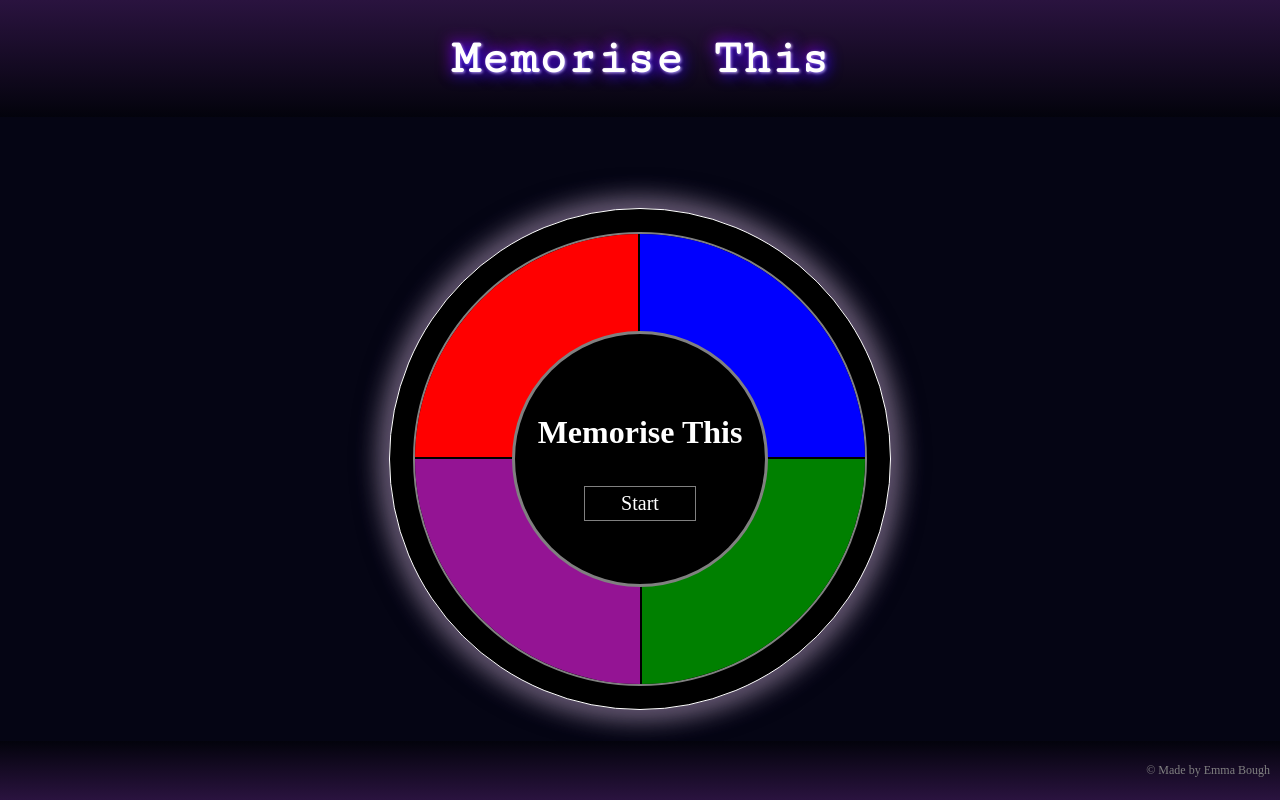
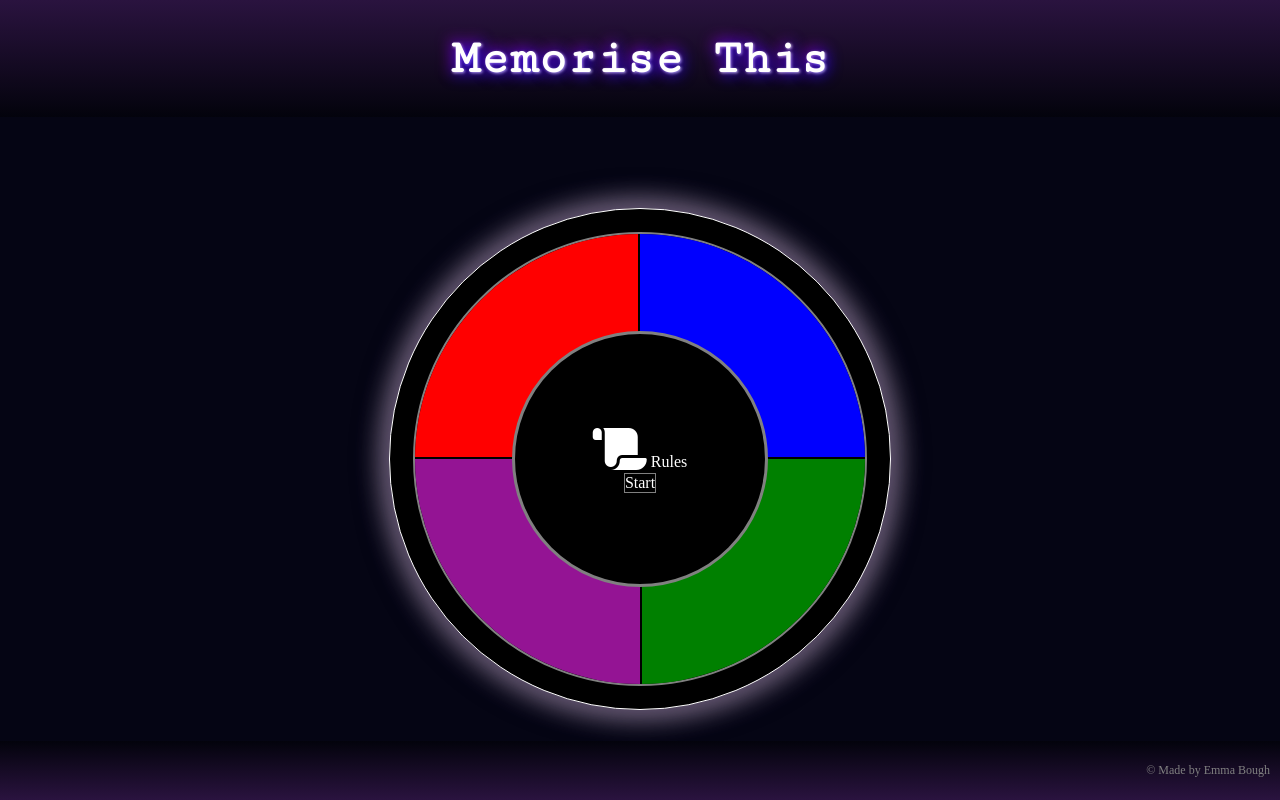
Before and after one commit to twitch10126/memorise-this, a plain HTML site: page index.html in a window 1280 px wide. Drawn offline with Linux system fonts and the light colour scheme.

Commit message:
Add font awesome scroll for rules

```diff
--- a/index.html
+++ b/index.html
@@ -4,6 +4,8 @@
 <head>
     <meta charset="UTF-8">
     <meta name="viewport" content="width=device-width, initial-scale=1.0">
+    <!-- font-awesome script-->
+    <script src="https://kit.fontawesome.com/e41725af1c.js" crossorigin="anonymous"></script>
     <!-- Custom  CSS Stylesheet -->
     <link rel="stylesheet" href="assets/css/style.css">
     <title>Memorise This</title>
@@ -27,8 +29,11 @@
                 </div>
                 <!-- center circle holds the start button and score -->
                 <div class="center-circle">
-                    <h3>Memorise This</h3>
-                    <p class="border">Start</p> <!-- before game begins set to Start afterwards set to Score: -->
+                    <div class="rules ">
+                        <i class="fa-solid fa-scroll fa-3x"></i>
+                        <span class="overlay-text">Rules</span>
+                    </div>
+                    <div class="start border">Start</div> <!-- before game begins set to Start afterwards set to Score: -->
                     <div id="score" class="hidden">5</div>
                 </div>
             </div>
```
